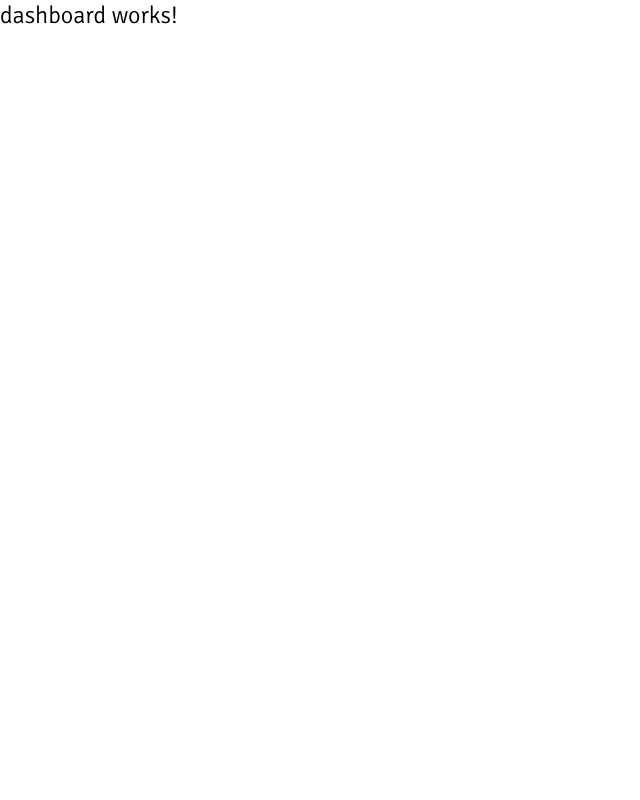
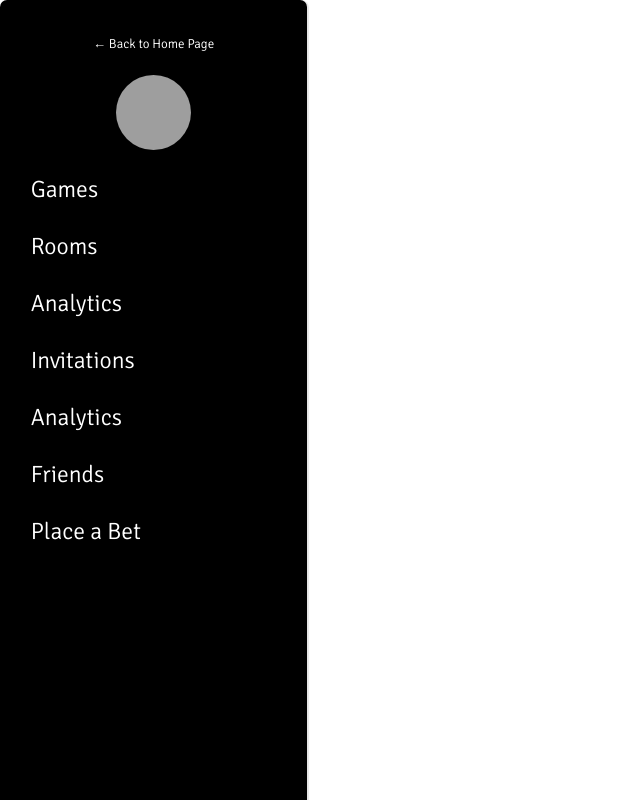
Before and after one commit to Mitagon/multi-player-game-series, an Angular app: page /dashboard in a window 1280 px wide. Shown: the whole page, without its empty margins (0-640 px from the left). Built offline with nearby package versions, Linux system fonts and the light colour scheme; grey boxes are pictures that could not be loaded; a web font is replaced by a local one.

Commit message:
UI updates to dashboard component

```diff
--- a/src/app/dashboard/dashboard.component.css
+++ b/src/app/dashboard/dashboard.component.css
@@ -0,0 +1,49 @@
+#side-nav {
+  width: 20%;
+  background-color: black;
+  color: white;
+  position: fixed;
+  padding: 2%;
+  height: 100%;
+  box-sizing: content-box;
+  font-size: 98%;
+  transition: all 0.5s;
+  overflow-y: auto;
+}
+
+#side-nav img {
+  border-radius: 50%;
+  height: 75px;
+  width: 75px;
+  margin-top: 8%;
+}
+
+.drop-down-body,
+.drop-down-header {
+  text-align: left;
+}
+
+.drop-down {
+  margin-top: 5%;
+  cursor: pointer;
+  padding: 2%;
+}
+.drop-down-body {
+  padding: 1%;
+}
+
+.drop-down-body {
+  height: 0px;
+  overflow: hidden;
+  font-size: small;
+}
+
+
+.drop-down-header:hover ~ .drop-down-body {
+  height: 100%;
+}
+.drop-down-item {
+  padding: 5%;
+  margin: 2.3%;
+  border: solid 1.3px var(--secondary-color);
+}
--- a/src/app/dashboard/dashboard.component.html
+++ b/src/app/dashboard/dashboard.component.html
@@ -1 +1,136 @@
-<p>dashboard works!</p>
+<div class="text-center card" id="side-nav">
+  <span (click)="navigateToHomePage()" style="font-size: small; cursor: pointer;" class="mg-b-1">
+    &#8592; Back to Home Page
+  </span>
+  <div>
+    <img src="../../assets/sample-images/user-image.jpeg" alt="">
+  </div>
+  <!-- drop-down start -->
+  <div class="drop-down">
+    <div class="drop-down-header">
+      Games
+    </div>
+    <div class="drop-down-body">
+      <div class="drop-down-item">
+        Create New Game
+      </div>
+      <div class="drop-down-item">
+        Update Game
+      </div>
+      <div class="drop-down-item">
+        Delete Game
+      </div>
+    </div>
+  </div>
+  <!-- drop-down stop -->
+
+  <!-- drop-down start -->
+  <div class="drop-down">
+    <div class="drop-down-header">
+      Rooms
+    </div>
+    <div class="drop-down-body">
+      <div class="drop-down-item">
+        Create Room
+      </div>
+      <div class="drop-down-item">
+        View Rooms
+      </div>
+      <div class="drop-down-item">
+        Delete Room
+      </div>
+    </div>
+  </div>
+  <!-- drop-down stop -->
+  <!-- drop-down start -->
+  <div class="drop-down">
+    <div class="drop-down-header">
+      Analytics
+    </div>
+    <div class="drop-down-body">
+      <div class="drop-down-item">
+        Data Logs
+      </div>
+      <div class="drop-down-item">
+        View Rooms
+      </div>
+      <div class="drop-down-item">
+        Delete Room
+      </div>
+    </div>
+  </div>
+  <!-- drop-down stop -->
+  <!-- drop-down start -->
+  <div class="drop-down">
+    <div class="drop-down-header">
+      Invitations
+    </div>
+    <div class="drop-down-body">
+      <div class="drop-down-item">
+        New Invites
+      </div>
+      <div class="drop-down-item">
+        Invite Friends
+      </div>
+      <div class="drop-down-item">
+        Delete Room
+      </div>
+    </div>
+  </div>
+  <!-- drop-down stop -->
+  <!-- drop-down start -->
+  <div class="drop-down">
+    <div class="drop-down-header">
+      Analytics
+    </div>
+    <div class="drop-down-body">
+      <div class="drop-down-item">
+        Data Logs
+      </div>
+      <div class="drop-down-item">
+        View Rooms
+      </div>
+      <div class="drop-down-item">
+        Delete Room
+      </div>
+    </div>
+  </div>
+  <!-- drop-down stop -->
+  <!-- drop-down start -->
+  <div class="drop-down">
+    <div class="drop-down-header">
+      Friends
+    </div>
+    <div class="drop-down-body">
+      <div class="drop-down-item">
+        Delete Friend
+      </div>
+      <div class="drop-down-item">
+        View Logs
+      </div>
+      <div class="drop-down-item">
+        Delete Room
+      </div>
+    </div>
+  </div>
+  <!-- drop-down stop -->
+  <!-- drop-down start -->
+  <div class="drop-down">
+    <div class="drop-down-header">
+      Place a Bet
+    </div>
+    <div class="drop-down-body">
+      <div class="drop-down-item">
+        Delete Friend
+      </div>
+      <div class="drop-down-item">
+        View Logs
+      </div>
+      <div class="drop-down-item">
+        Delete Room
+      </div>
+    </div>
+  </div>
+  <!-- drop-down stop -->
+</div>
+<div id="main"></div>
--- a/src/app/dashboard/dashboard.component.ts
+++ b/src/app/dashboard/dashboard.component.ts
@@ -1,4 +1,5 @@
 import { Component, OnInit } from '@angular/core';
+import { Router } from '@angular/router';
 
 @Component({
   selector: 'app-dashboard',
@@ -7,9 +8,14 @@ import { Component, OnInit } from '@angular/core';
 })
 export class DashboardComponent implements OnInit {
 
-  constructor() { }
+  constructor(
+    private router: Router
+  ) { }
 
   ngOnInit(): void {
   }
 
+  navigateToHomePage() {
+    return this.router.navigate(['']);
+  }
 }
```
